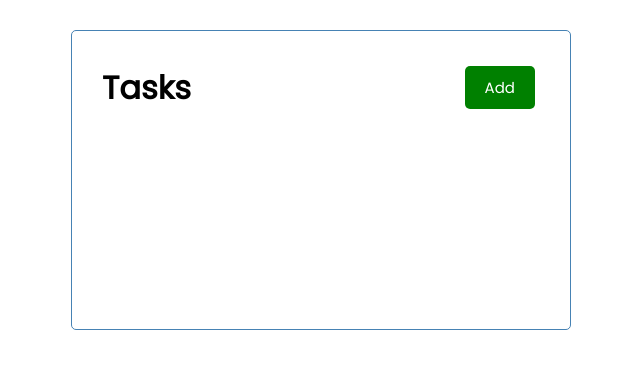
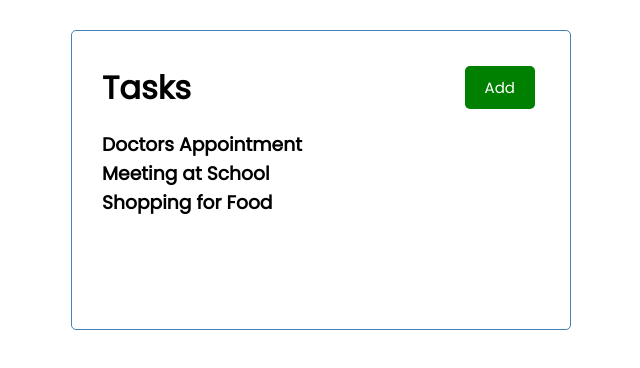
Before and after one commit to rootDEV2990/VueJS_tracker, a Vue app in the folder tracker/: page / in a window 1280 px wide. Shown: the top 368 px of the page, without its empty margins (319-959 px from the left). Built offline with nearby package versions, Linux system fonts and the light colour scheme.

Commit message:
How to handle arrays as props in vue

```diff
--- a/tracker/src/App.vue
+++ b/tracker/src/App.vue
@@ -1,16 +1,19 @@
 <template>
   <div class="container">
     <Header title="Tasks"/>
+    <Tasks :tasks="tasks"/>
   </div>
 </template>
 
 <script>
-import Header from './components/Header.vue'
+import Header from './components/Header'
+import Tasks from './components/Tasks'
 
 export default {
   name: 'App',
   components: {
-    Header
+    Header,
+    Tasks
   },
   //test data returning array
   data() {
--- /dev/null
+++ b/tracker/src/components/Tasks.vue
@@ -0,0 +1,14 @@
+<template>
+    <div :key="task.id" v-for="task in tasks">
+        <h3>{{ task.text }}</h3>
+    </div>
+</template>
+
+<script>
+    export default {
+        name: 'Tasks',
+        props: {
+            tasks: Array,
+        }
+    }
+</script>
```
Also changed, not shown: 1 other file (tests, documents, lock files or other folders).
